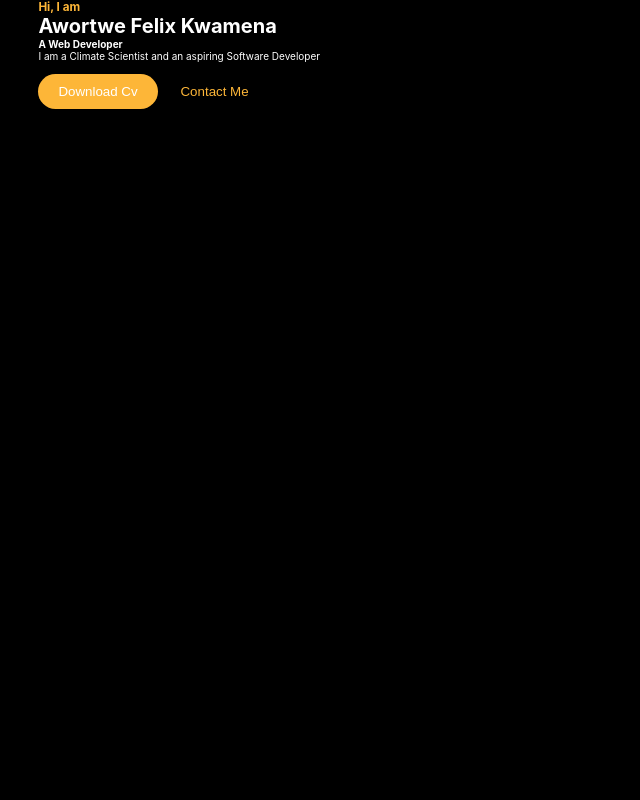
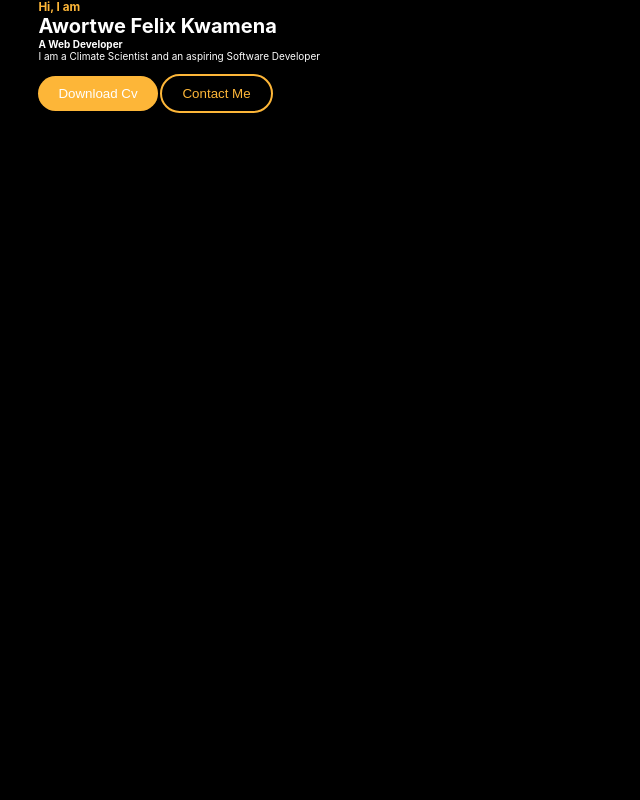
Before and after one commit to paakofiaidoo/Portfolio-1, a PHP site: page / in a window 1280 px wide; the page is wider, and only the part inside the window is pictured. Shown: the part 50-850 px from the top of that part, without its empty margins (0-640 px from the left). Run offline with PHP 8.4, Linux system fonts and the light colour scheme.

Commit message:
first code

```diff
--- a/styles/style.css
+++ b/styles/style.css
@@ -106,6 +106,10 @@ header {
     padding-right:3% ;
     justify-content: space-evenly;
     padding: auto;
+    align-items: left;
+    height: 100%;
+    width: auto;
+    display: block;
 
 }
 .card h3{
@@ -118,6 +122,7 @@ header {
     color: #fdb638;
     width: auto;
     height: auto;
+    border: 2px solid #fdb638;
 
 
 }
```
